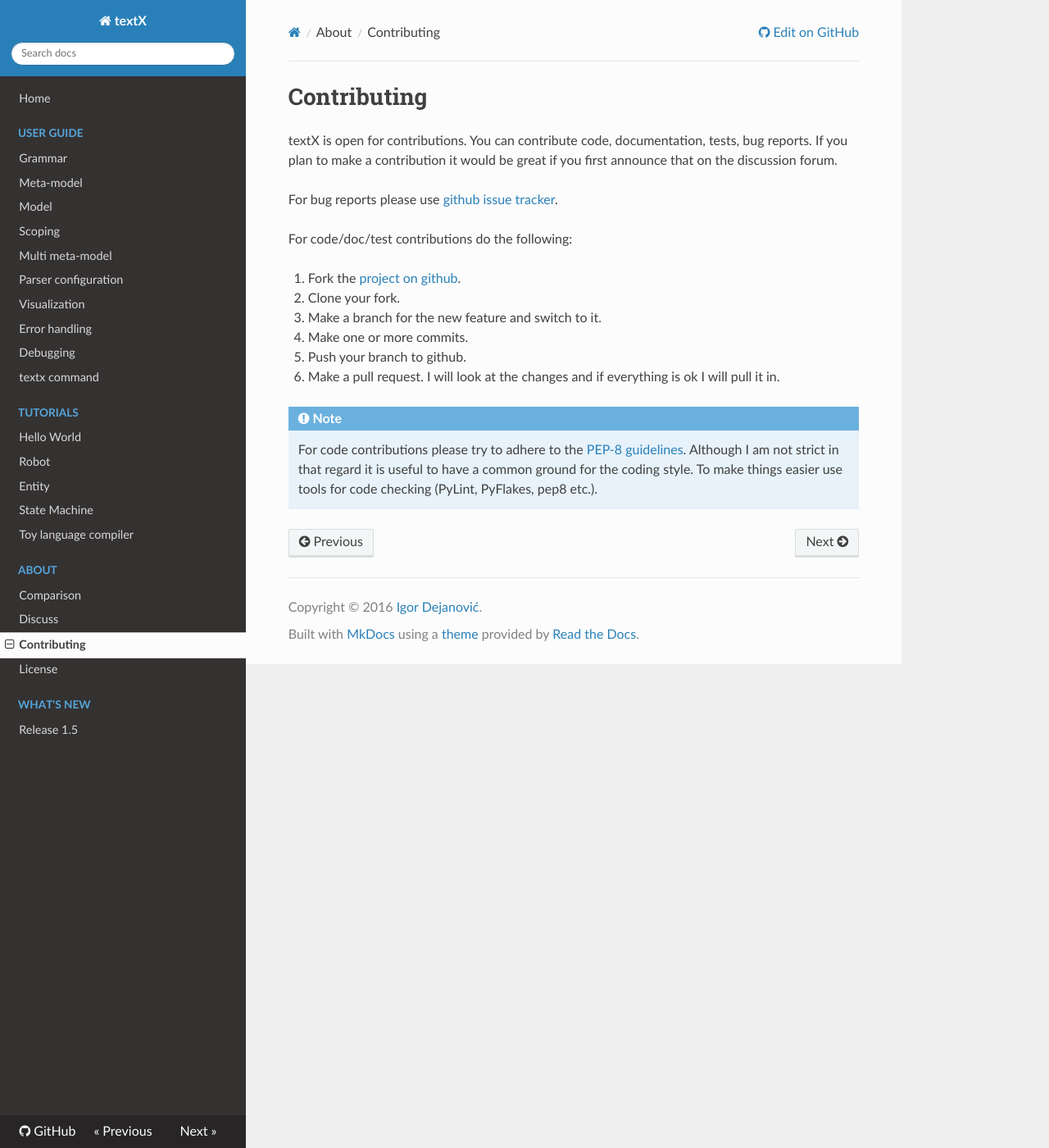
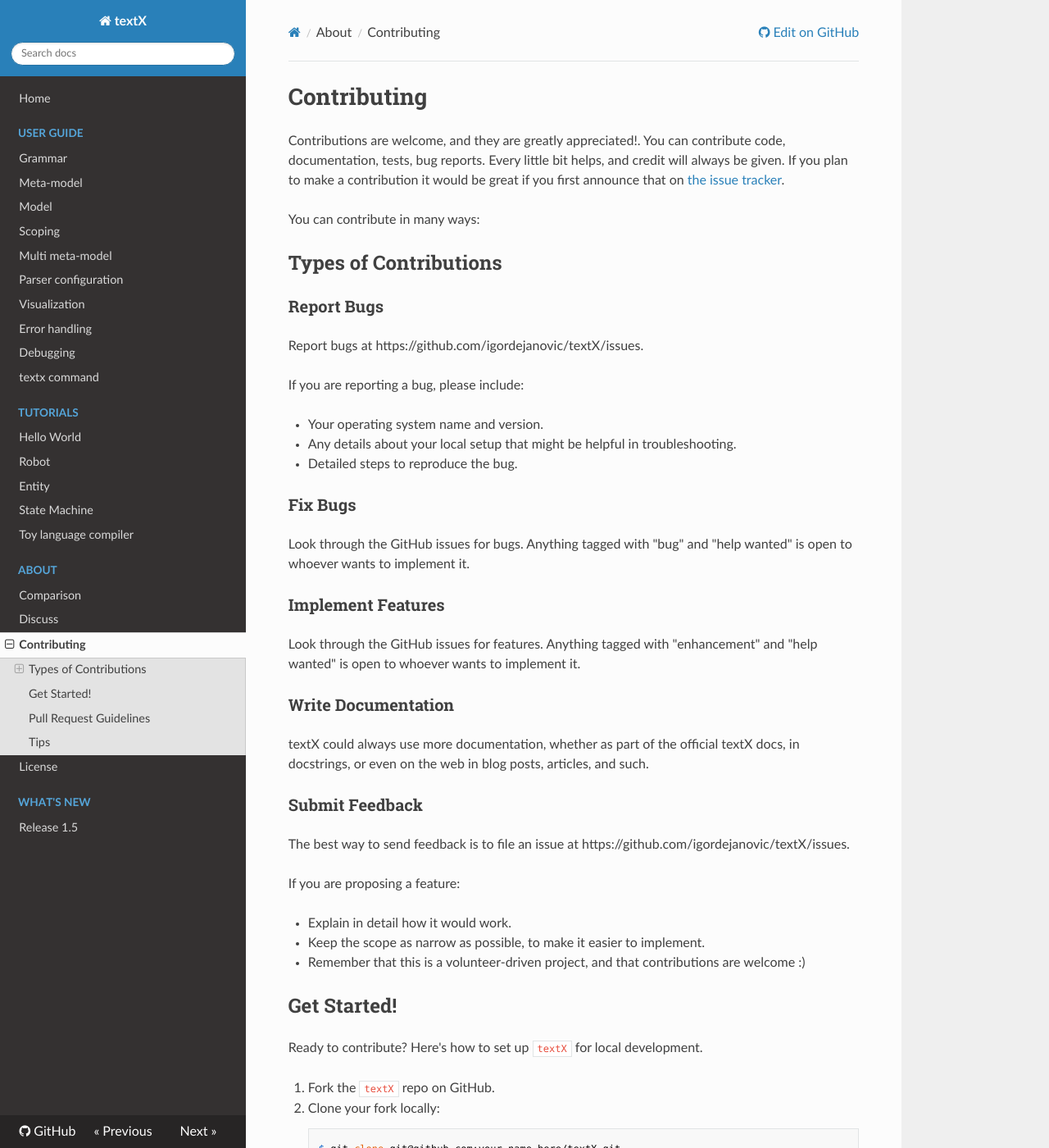
Before and after one commit to textX/textX, an MkDocs documentation site: the page built from docs/about/contributing.md, in a window 1280 px wide and 1400 px high. Shown: the whole window at 82% size. Built offline with MkDocs 1.6.1, drawn with Linux system fonts in a browser that asks for light colours; nearby versions of some CDN libraries; old or Windows-style settings are respelled for this version of MkDocs; some of the changed text lies outside the part shown.

Commit message:
New contributing guide.

````diff
--- a/docs/about/contributing.md
+++ b/docs/about/contributing.md
@@ -1,24 +1,138 @@
 # Contributing
 
-textX is open for contributions. You can contribute code, documentation, tests,
-bug reports.  If you plan to make a contribution it would be great if you first
-announce that on the discussion forum.
+Contributions are welcome, and they are greatly appreciated!. You can contribute
+code, documentation, tests, bug reports. Every little bit helps, and credit will
+always be given. If you plan to make a contribution it would be great if you
+first announce that on [the issue
+tracker](https://github.com/igordejanovic/textX/issues).
 
-For bug reports please use [github issue
-tracker](https://github.com/igordejanovic/textx/issues/).
+You can contribute in many ways:
 
-For code/doc/test contributions do the following:
 
-1. Fork the [project on github](https://github.com/igordejanovic/textx/).
-1. Clone your fork.
-1. Make a branch for the new feature and switch to it.
-1. Make one or more commits.
-1. Push your branch to github.
-1. Make a pull request. I will look at the changes and if everything is ok I will pull it in.
+## Types of Contributions
 
-!!! note
-    For code contributions please try to adhere to the [PEP-8
-    guidelines](http://legacy.python.org/dev/peps/pep-0008/).  Although I am not
-    strict in that regard it is useful to have a common ground for the coding style.
-    To make things easier use tools for code checking (PyLint, PyFlakes, pep8
-    etc.).
+
+### Report Bugs
+
+Report bugs at https://github.com/igordejanovic/textX/issues.
+
+If you are reporting a bug, please include:
+
+- Your operating system name and version.
+- Any details about your local setup that might be helpful in troubleshooting.
+- Detailed steps to reproduce the bug.
+
+
+### Fix Bugs
+
+Look through the GitHub issues for bugs. Anything tagged with "bug"
+and "help wanted" is open to whoever wants to implement it.
+
+
+### Implement Features
+
+Look through the GitHub issues for features. Anything tagged with "enhancement"
+and "help wanted" is open to whoever wants to implement it.
+
+
+### Write Documentation
+
+textX could always use more documentation, whether as part of the
+official textX docs, in docstrings, or even on the web in blog posts,
+articles, and such.
+
+
+### Submit Feedback
+
+The best way to send feedback is to file an issue at https://github.com/igordejanovic/textX/issues.
+
+If you are proposing a feature:
+
+- Explain in detail how it would work.
+- Keep the scope as narrow as possible, to make it easier to implement.
+- Remember that this is a volunteer-driven project, and that contributions
+  are welcome :)
+
+
+## Get Started!
+
+Ready to contribute? Here's how to set up `textX` for local development.
+
+1. Fork the `textX` repo on GitHub.
+2. Clone your fork locally:
+
+        $ git clone git@github.com:your_name_here/textX.git
+
+3. Install your local copy into a virtualenv. Assuming you have
+   [virtualenv](https://virtualenv.pypa.io/en/latest) installed, this is how you
+   set up your fork for local development:
+
+        $ cd textX/
+        $ virtualenv venv
+        $ source venv/bin/activate
+        $ pip install -r requirements_dev.txt
+        $ pip install -e .
+
+    Previous stuff is needed only the first time. To continue working on textX
+    later you just do:
+
+        $ cd textX/
+        $ source venv/bin/activate
+
+    Note that on Windows sourcing syntax is a bit different. Check the docs for
+    virtualenv.
+
+    An excellent overview of available tools for Python environments management
+    can be found
+    [here](https://stackoverflow.com/questions/41573587/what-is-the-difference-between-venv-pyvenv-pyenv-virtualenv-virtualenvwrappe)
+
+    To verify that everything is setup properly run tests:
+
+        $ flake8 tests/functional/
+        $ py.test tests/functional/
+
+4. Create a branch for local development::
+
+        $ git checkout -b name-of-your-bugfix-or-feature
+
+   Now you can make your changes locally.
+
+5. When you're done making changes, check that your changes pass flake8 and the
+   tests:
+
+        $ flake8 textX tests
+        $ py.test tests/functional/
+
+6. Commit your changes and push your branch to GitHub:
+
+        $ git add .
+        $ git commit -m "Your detailed description of your changes."
+        $ git push origin name-of-your-bugfix-or-feature
+
+7. Submit a pull request through the GitHub website.
+
+
+## Pull Request Guidelines
+
+Before you submit a pull request, check that it meets these guidelines:
+
+1. The pull request should include tests.
+2. If the pull request adds/changes functionality, the docs should be updated.
+3. The pull request should work for Python 2.7, 3.4-3.7. Check
+   https://travis-ci.org/igordejanovic/textX/pull_requests and make sure that
+   the tests pass for all supported Python versions.
+
+
+## Tips
+
+To run a subset of tests:
+
+```
+$ py.test tests/functional/mytest.py
+```
+
+or a single test:
+
+```
+$ py.test tests/functional/mytest.py::some_test
+```
````
